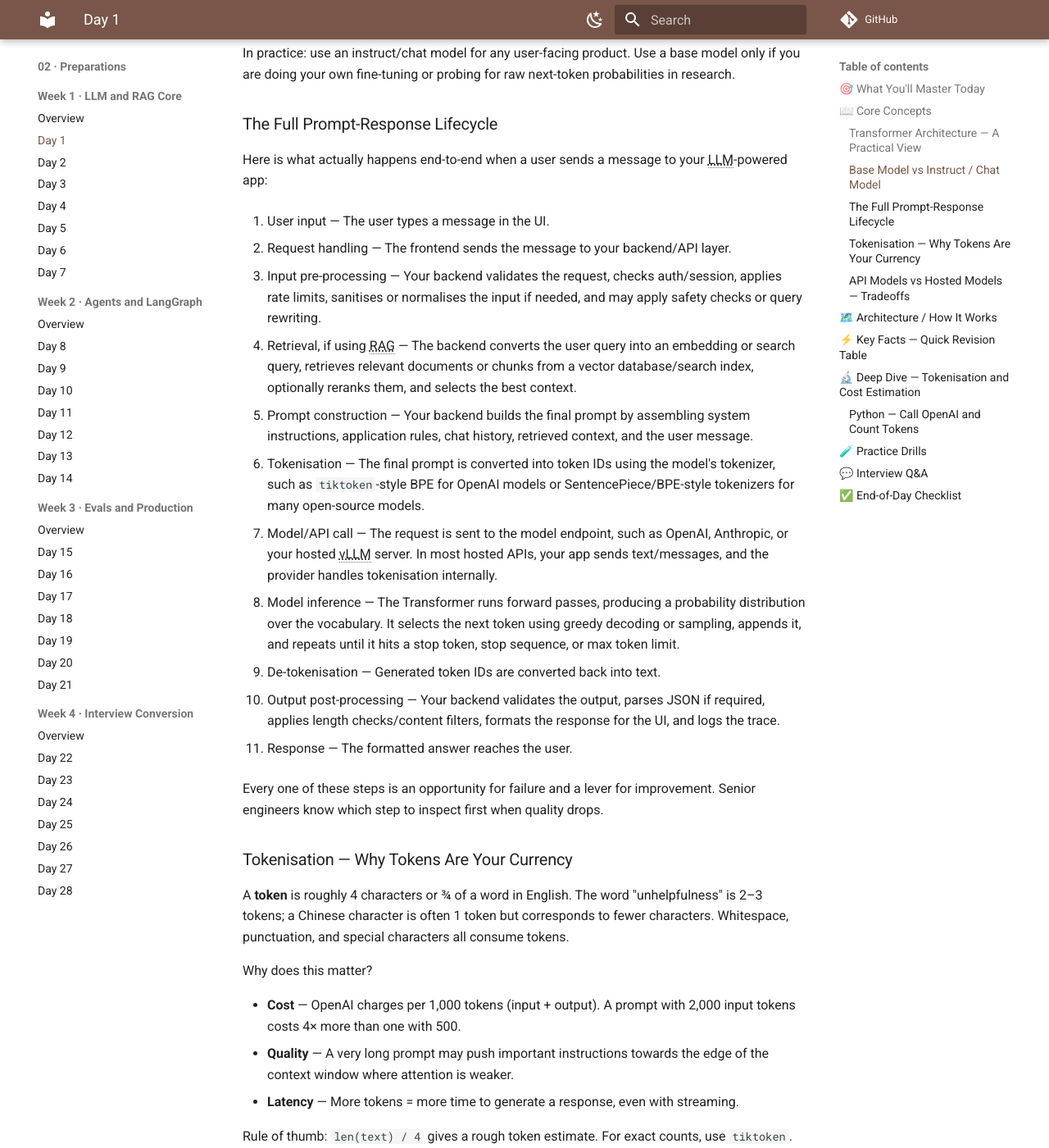
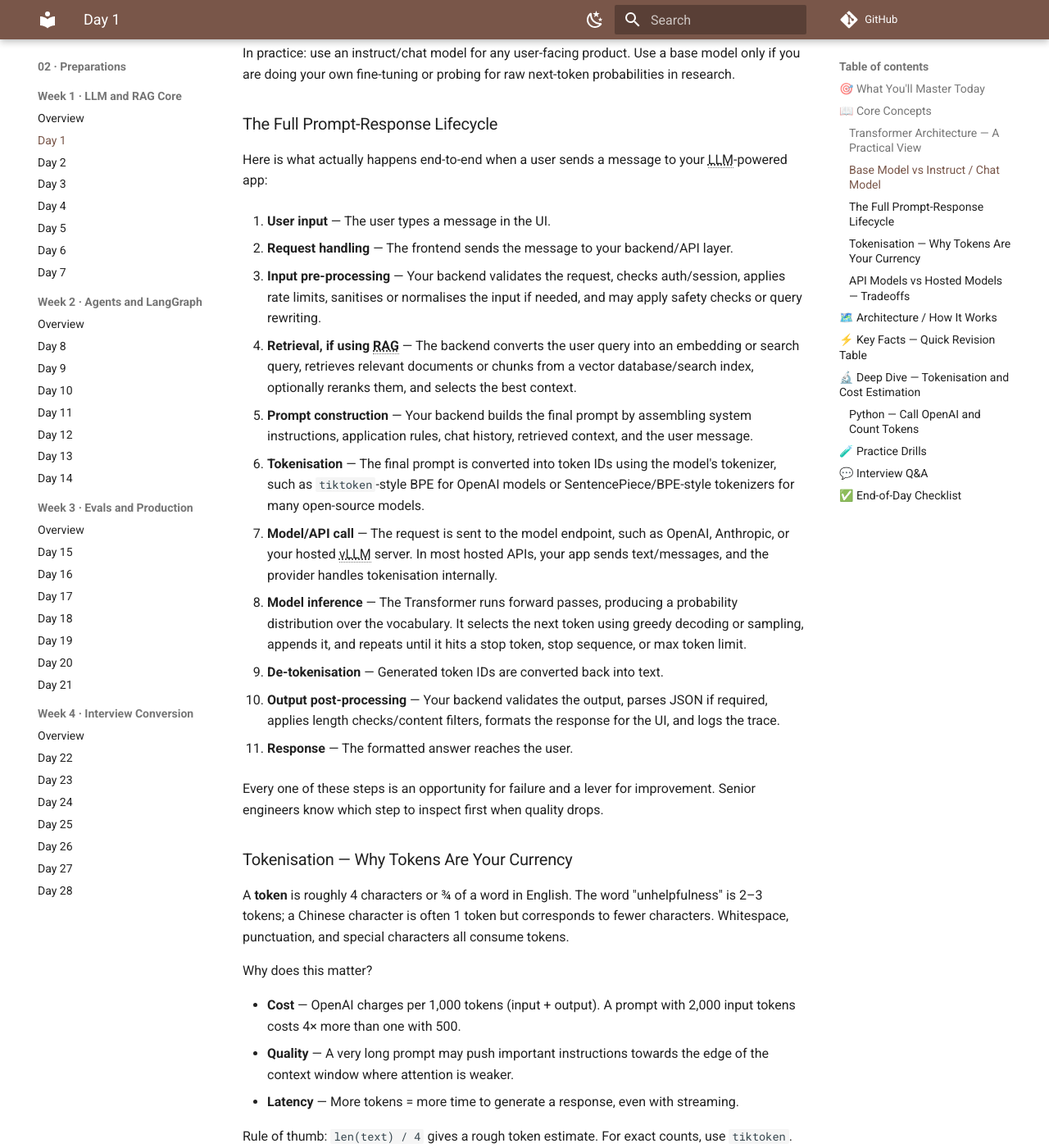
Before and after one commit to nitinkc/AI-Engineering-Learning, an MkDocs documentation site: the page built from docs/02-learning-revision-plan/week-01/day-01-llm-pipeline-map-and-model-basics.md, in a window 1280 px wide and 1400 px high, scrolled down 1381 px. Shown: the whole window at 82% size. Built offline with MkDocs 1.6.1 and Material for MkDocs 9.7.7, drawn with Linux system fonts in a browser that asks for light colours; comment, search, counter and statistics services are not loaded.

Commit message:
Bold Day 1 lifecycle step labels

```diff
--- a/docs/02-learning-revision-plan/week-01/day-01-llm-pipeline-map-and-model-basics.md
+++ b/docs/02-learning-revision-plan/week-01/day-01-llm-pipeline-map-and-model-basics.md
@@ -55,39 +55,39 @@
 
 Here is what actually happens end-to-end when a user sends a message to your LLM-powered app:
 
-1. User input — The user types a message in the UI.
+1. **User input** — The user types a message in the UI.
 
-2. Request handling — The frontend sends the message to your backend/API layer.
+2. **Request handling** — The frontend sends the message to your backend/API layer.
 
-3. Input pre-processing — Your backend validates the request, checks auth/session, applies rate
+3. **Input pre-processing** — Your backend validates the request, checks auth/session, applies rate
    limits, sanitises or normalises the input if needed, and may apply safety checks or query
    rewriting.
 
-4. Retrieval, if using RAG — The backend converts the user query into an embedding or search query,
-   retrieves relevant documents or chunks from a vector database/search index, optionally reranks
-   them, and selects the best context.
+4. **Retrieval, if using RAG** — The backend converts the user query into an embedding or search
+   query, retrieves relevant documents or chunks from a vector database/search index, optionally
+   reranks them, and selects the best context.
 
-5. Prompt construction — Your backend builds the final prompt by assembling system instructions,
-   application rules, chat history, retrieved context, and the user message.
+5. **Prompt construction** — Your backend builds the final prompt by assembling system
+   instructions, application rules, chat history, retrieved context, and the user message.
 
-6. Tokenisation — The final prompt is converted into token IDs using the model's tokenizer, such as
-   `tiktoken`-style BPE for OpenAI models or SentencePiece/BPE-style tokenizers for many
+6. **Tokenisation** — The final prompt is converted into token IDs using the model's tokenizer,
+   such as `tiktoken`-style BPE for OpenAI models or SentencePiece/BPE-style tokenizers for many
    open-source models.
 
-7. Model/API call — The request is sent to the model endpoint, such as OpenAI, Anthropic, or your
-   hosted vLLM server. In most hosted APIs, your app sends text/messages, and the provider handles
-   tokenisation internally.
+7. **Model/API call** — The request is sent to the model endpoint, such as OpenAI, Anthropic, or
+   your hosted vLLM server. In most hosted APIs, your app sends text/messages, and the provider
+   handles tokenisation internally.
 
-8. Model inference — The Transformer runs forward passes, producing a probability distribution over
-   the vocabulary. It selects the next token using greedy decoding or sampling, appends it, and
-   repeats until it hits a stop token, stop sequence, or max token limit.
+8. **Model inference** — The Transformer runs forward passes, producing a probability distribution
+   over the vocabulary. It selects the next token using greedy decoding or sampling, appends it,
+   and repeats until it hits a stop token, stop sequence, or max token limit.
 
-9. De-tokenisation — Generated token IDs are converted back into text.
+9. **De-tokenisation** — Generated token IDs are converted back into text.
 
-10. Output post-processing — Your backend validates the output, parses JSON if required, applies
-    length checks/content filters, formats the response for the UI, and logs the trace.
+10. **Output post-processing** — Your backend validates the output, parses JSON if required,
+    applies length checks/content filters, formats the response for the UI, and logs the trace.
 
-11. Response — The formatted answer reaches the user.
+11. **Response** — The formatted answer reaches the user.
 
 Every one of these steps is an opportunity for failure and a lever for improvement. Senior engineers
 know which step to inspect first when quality drops.
```
